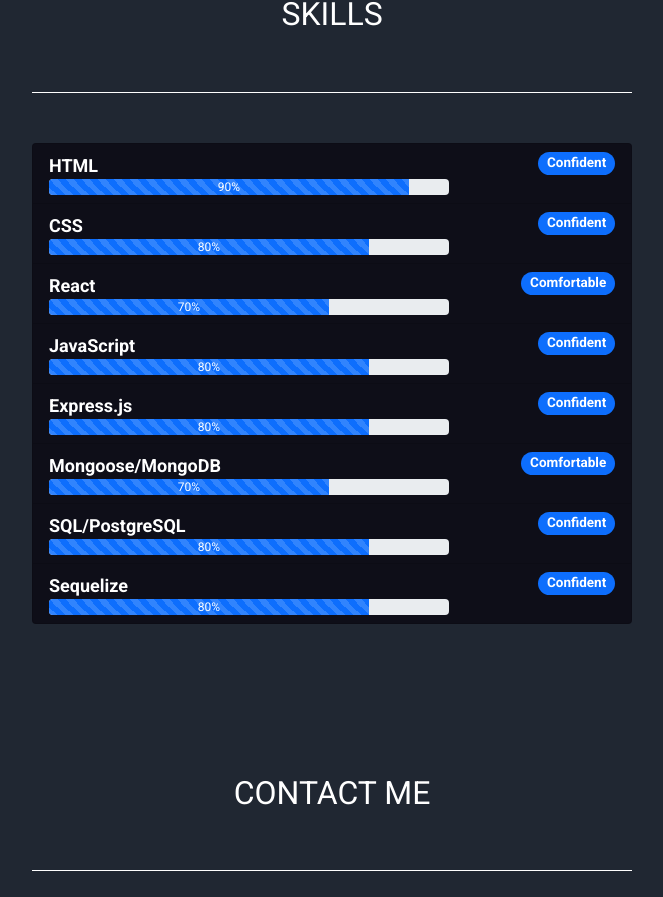
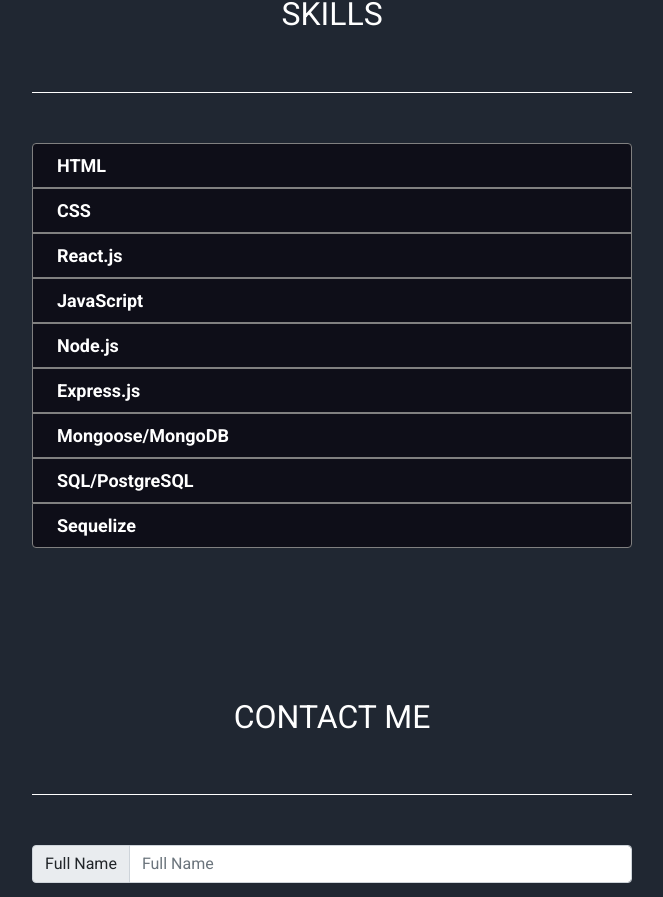
Before and after one commit to MarsVolta4366/portfolio-pro, a React (Create React App) app: page / in a window 1280 px wide. Shown: the part 4836-5733 px from the top of the page, without its empty margins (308-971 px from the left). Built offline with nearby package versions, Linux system fonts and the light colour scheme.

Commit message:
Got rid of progress bars in skills

```diff
--- a/src/App.css
+++ b/src/App.css
@@ -52,10 +52,17 @@
   background-color: #0e0e18 !important;
 }
 
+.myBackgroundAndBorder {
+  /* background-color: #e6e6e6 !important; */
+  background-color: #0e0e18 !important;
+  border: 1px solid gray !important;
+}
+
 @media only screen and (max-width: 800px) {
   .myContainer {
     width: 90%;
   }
+
   #profile-role-text {
     font-size: 24px !important;
   }
--- a/src/Components/Skills/Skills.js
+++ b/src/Components/Skills/Skills.js
@@ -1,5 +1,5 @@
 import "./Skills.css"
-import { ProgressBar, ListGroup, Badge } from "react-bootstrap";
+import { ListGroup } from "react-bootstrap";
 
 export default function Skills() {
 
@@ -9,102 +9,78 @@
                 <h1>SKILLS</h1>
             </div>
             <div className="myContent">
-                <ListGroup>
+                <ListGroup as="ul">
                     <ListGroup.Item
                         as="li"
-                        className="d-flex justify-content-between align-items-start myBackground"
+                        className="d-flex justify-content-between align-items-start myBackgroundAndBorder"
                     >
-                        <div style={{ width: "400px" }}>
+                        <div className="ms-2 me-auto">
                             <div className="fw-bold">HTML</div>
-                            <ProgressBar striped variant="primary" now={90} label={`90%`} />
                         </div>
-                        <Badge variant="primary" pill>
-                            Confident
-                        </Badge>
                     </ListGroup.Item>
                     <ListGroup.Item
                         as="li"
-                        className="d-flex justify-content-between align-items-start myBackground"
+                        className="d-flex justify-content-between align-items-start myBackgroundAndBorder"
                     >
-                        <div style={{ width: "400px" }}>
+                        <div className="ms-2 me-auto">
                             <div className="fw-bold">CSS</div>
-                            <ProgressBar striped variant="primary" now={80} label={`80%`} />
                         </div>
-                        <Badge variant="primary" pill>
-                            Confident
-                        </Badge>
                     </ListGroup.Item>
                     <ListGroup.Item
                         as="li"
-                        className="d-flex justify-content-between align-items-start myBackground"
+                        className="d-flex justify-content-between align-items-start myBackgroundAndBorder"
                     >
-                        <div style={{ width: "400px" }}>
-                            <div className="fw-bold">React</div>
-                            <ProgressBar striped variant="primary" now={70} label={`70%`} />
+                        <div className="ms-2 me-auto">
+                            <div className="fw-bold">React.js</div>
                         </div>
-                        <Badge variant="primary" pill>
-                            Comfortable
-                        </Badge>
                     </ListGroup.Item>
                     <ListGroup.Item
                         as="li"
-                        className="d-flex justify-content-between align-items-start myBackground"
+                        className="d-flex justify-content-between align-items-start myBackgroundAndBorder"
                     >
-                        <div style={{ width: "400px" }}>
+                        <div className="ms-2 me-auto">
                             <div className="fw-bold">JavaScript</div>
-                            <ProgressBar striped variant="primary" now={80} label={`80%`} />
                         </div>
-                        <Badge variant="primary" pill>
-                            Confident
-                        </Badge>
                     </ListGroup.Item>
                     <ListGroup.Item
                         as="li"
-                        className="d-flex justify-content-between align-items-start myBackground"
+                        className="d-flex justify-content-between align-items-start myBackgroundAndBorder"
                     >
-                        <div style={{ width: "400px" }}>
-                            <div className="fw-bold">Express.js</div>
-                            <ProgressBar striped variant="primary" now={80} label={`80%`} />
+                        <div className="ms-2 me-auto">
+                            <div className="fw-bold">Node.js</div>
                         </div>
-                        <Badge variant="primary" pill>
-                            Confident
-                        </Badge>
                     </ListGroup.Item>
                     <ListGroup.Item
                         as="li"
-                        className="d-flex justify-content-between align-items-start myBackground"
+                        className="d-flex justify-content-between align-items-start myBackgroundAndBorder"
                     >
-                        <div style={{ width: "400px" }}>
-                            <div className="fw-bold">Mongoose/MongoDB</div>
-                            <ProgressBar striped variant="primary" now={70} label={`70%`} />
+                        <div className="ms-2 me-auto">
+                            <div className="fw-bold">Express.js</div>
                         </div>
-                        <Badge variant="primary" pill>
-                            Comfortable
-                        </Badge>
                     </ListGroup.Item>
                     <ListGroup.Item
                         as="li"
-                        className="d-flex justify-content-between align-items-start myBackground"
+                        className="d-flex justify-content-between align-items-start myBackgroundAndBorder"
                     >
-                        <div style={{ width: "400px" }}>
-                            <div className="fw-bold">SQL/PostgreSQL</div>
-                            <ProgressBar striped variant="primary" now={80} label={`80%`} />
+                        <div className="ms-2 me-auto">
+                            <div className="fw-bold">Mongoose/MongoDB</div>
                         </div>
-                        <Badge variant="primary" pill>
-                            Confident
-                        </Badge>
                     </ListGroup.Item>
                     <ListGroup.Item
                         as="li"
-                        className="d-flex justify-content-between align-items-start myBackground"
+                        className="d-flex justify-content-between align-items-start myBackgroundAndBorder"
                     >
-                        <div style={{ width: "400px" }}>
+                        <div className="ms-2 me-auto">
+                            <div className="fw-bold">SQL/PostgreSQL</div>
+                        </div>
+                    </ListGroup.Item>
+                    <ListGroup.Item
+                        as="li"
+                        className="d-flex justify-content-between align-items-start myBackgroundAndBorder"
+                    >
+                        <div className="ms-2 me-auto">
                             <div className="fw-bold">Sequelize</div>
-                            <ProgressBar striped variant="primary" now={80} label={`80%`} />
                         </div>
-                        <Badge variant="primary" pill>
-                            Confident
-                        </Badge>
                     </ListGroup.Item>
                 </ListGroup>
             </div>
```
